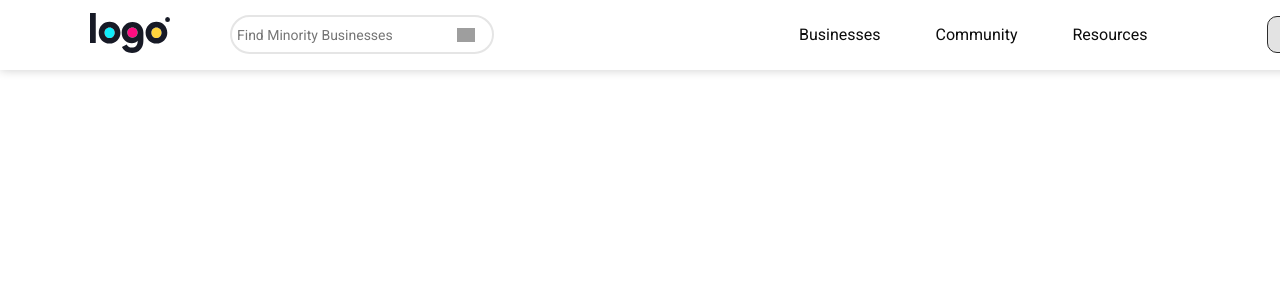
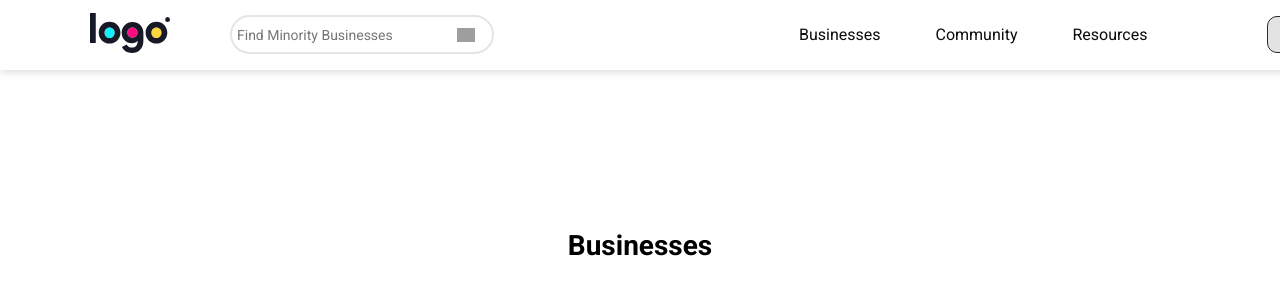
Before and after one commit to JamarB3/CyberForce-X-Group-7, a React (Vite) app: page /Businesses in a window 1280 px wide. Shown: the top 300 px of the page. Built offline with nearby package versions, Linux system fonts and the light colour scheme; grey boxes are pictures that could not be loaded; the HTML template or start-up script is replaced by a standard one.

Commit message:
Started the Business Page

```diff
--- a/package.json
+++ b/package.json
@@ -7,7 +7,7 @@
     "dev": "vite",
     "build": "vite build",
     "lint": "eslint .",
-    "preview": "vite preview"
+    "start": "vite preview"
   },
   "dependencies": {
     "react": "^18.3.1",
--- a/src/App.jsx
+++ b/src/App.jsx
@@ -3,6 +3,7 @@ import {Route, Routes} from 'react-router-dom'
 import Navbar from './Components/Navbar/Navbar'
 import './App.css'
 import Home from './Pages/Home/Home'
+import Businesses from './Pages/Businesses/Businesses'
 
 
 
@@ -12,6 +13,10 @@ const App = () => {
       <Navbar />
       <Routes>
         <Route path='/' element={<Home />} />
+        <Route path='/Businesses' element={<Businesses />} />
+
+
+
       </Routes>
     </div>
   )
--- /dev/null
+++ b/src/Pages/Businesses/Businesses.jsx
@@ -0,0 +1,18 @@
+import React from 'react'
+import './Businesses.css'
+
+{/* needs to be able to draw from data and make a list*/}
+
+const Businesses= () => {
+    return (
+      <div>
+<div className="flexContainer blueBox">
+        <div className="flexContainer">
+          <h1> Businesses</h1>
+        </div>
+      </div>
+</div>
+  )
+}
+
+export default Businesses
```
Also changed, not shown: src/Pages/Businesses/Businesses.css (added).
